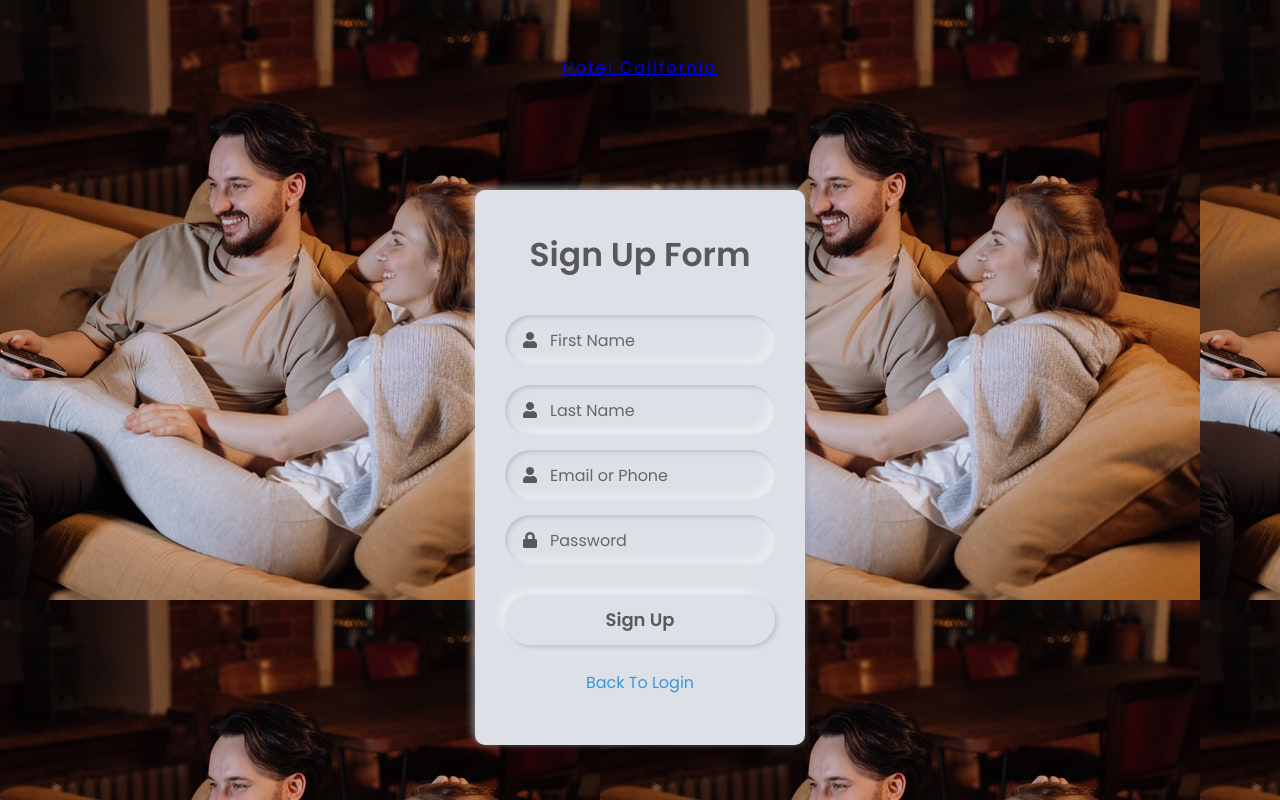
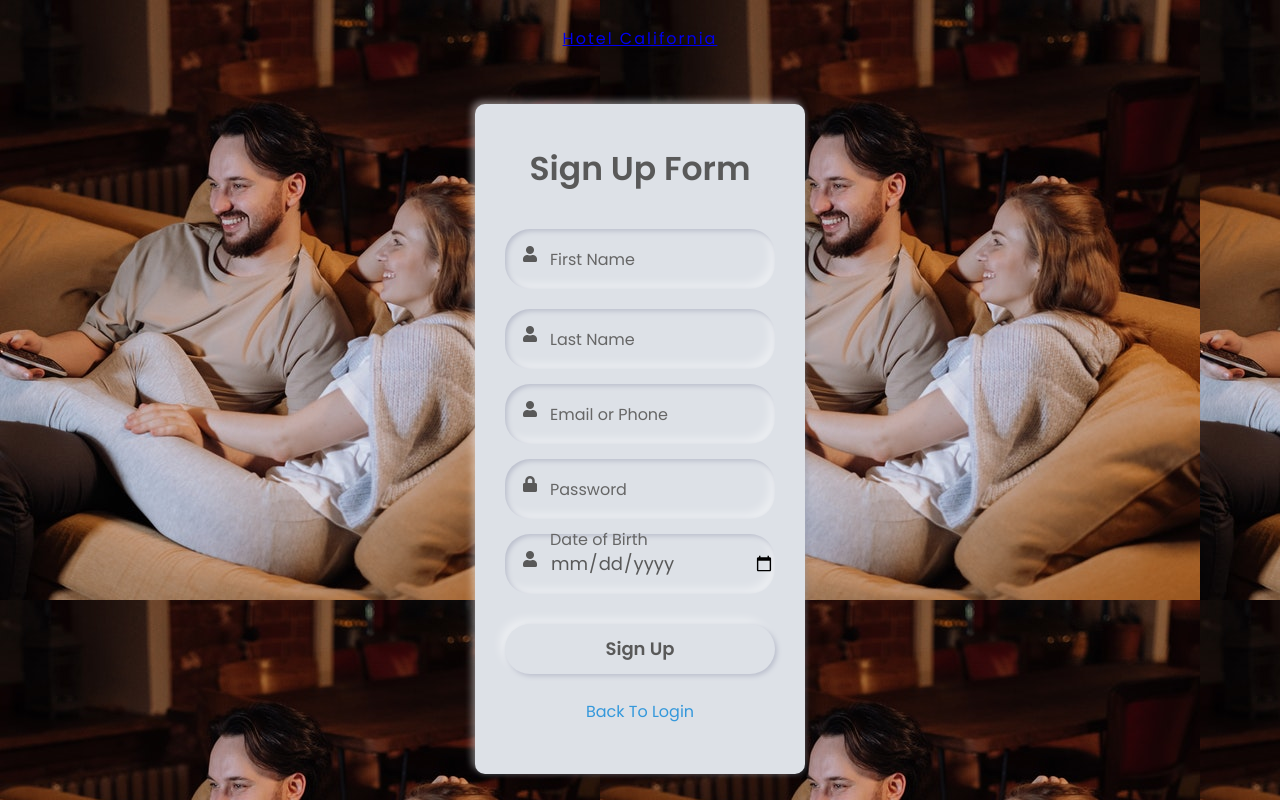
Before and after one commit to Saad-Itani/351-Project, a Flask app: page /signup in a window 1280 px wide. Run offline with Flask 2, Linux system fonts and the light colour scheme; some libraries are stand-ins or nearby versions.

Commit message:
Saad 3/12/2022

```diff
--- a/Website/auth.py
+++ b/Website/auth.py
@@ -85,6 +85,7 @@
         Last_Name = request.form["Last_Name"]
         Email = request.form["Email_address"]
         password = request.form["password"]
+        Dob = request.form["Dob"]
         cursor = mysql.connection.cursor(MySQLdb.cursors.DictCursor)
         cursor.execute('SELECT * FROM users WHERE Email_address = % s', [Email])
         account = cursor.fetchone() ## we are checking if email already exists, then we give an error ~ Saad
@@ -93,7 +94,7 @@
             flash("Account already exists")
         else:
             id = randint(10000000,99999999) ## Generating a random 9 digit ID ~ Saad
-            cursor.execute('INSERT INTO users VALUES (%s, % s, % s, % s, %s, %s, %s)', (id, First_Name, Last_Name,Email,password,0,0 ))
+            cursor.execute('INSERT INTO users VALUES (%s, % s, % s, % s, %s, %s, %s)', (id, First_Name, Last_Name,Email,password,0,Dob ))
             mysql.connection.commit()
             msg = 'You have successfully registered !'
             return render_template("login.html",msg = msg)
--- a/Website/static/style.css
+++ b/Website/static/style.css
@@ -33,7 +33,7 @@
   color: #595959;
 }
 .field{
-  height: 50px;
+  height: 60px;
   width: 100%;
   display: flex;
   position: relative;
--- a/Website/templates/signUp.html
+++ b/Website/templates/signUp.html
@@ -46,6 +46,11 @@
                <span class="fas fa-lock"></span>
                <label>Password</label>
             </div>
+            <div class="field">
+               <input type="date"  name = "Dob" id = "Dob" required>
+               <span class="fas fa-user" ></span>
+               <label> Date of Birth <br> <br> <br>  </label>
+            </div>
             <button type="submit" class = "btn" > Sign Up </button>
             <body>
                {% for mesg in get_flashed_messages() %}
```
